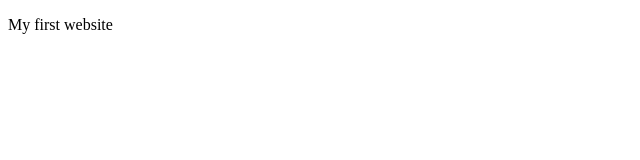
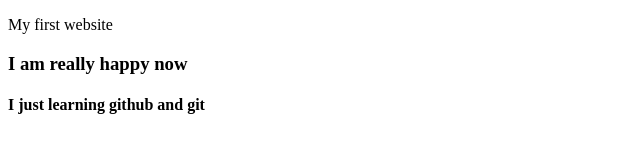
Before and after one commit to IyamLearning/theLeaning, a plain HTML site: page index.html in a window 1280 px wide. Shown: the whole page, without its empty margins (0-640 px from the left). Drawn offline with Linux system fonts and the light colour scheme.

Commit message:
first commit

```diff
--- a/index.html
+++ b/index.html
@@ -8,5 +8,7 @@
 </head>
 <body>
 <p>My first website</p>
+<h3>I am really happy now</h3>
+<h4>I just learning github and git</h4>
 </body>
 </html>
```
